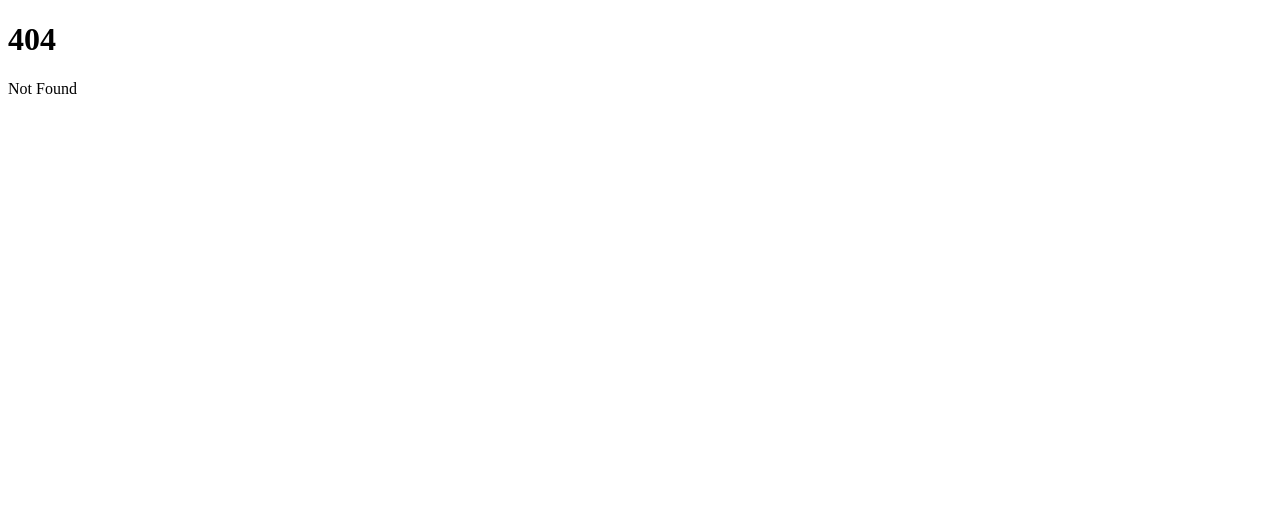
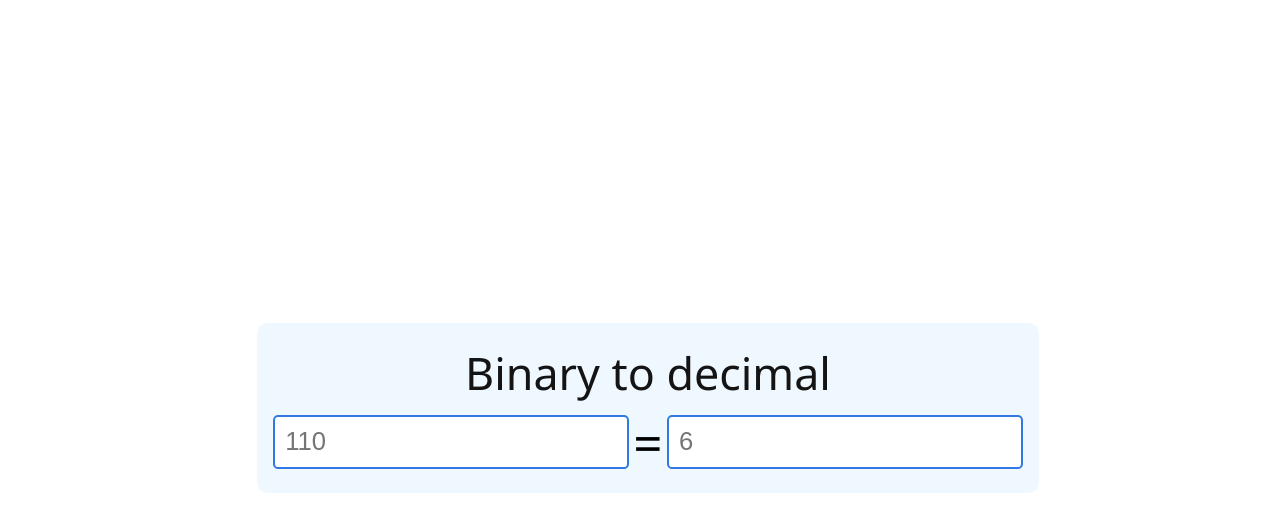
Before and after one commit to shikitsun/tier-1-svelte, a SvelteKit app: page /bin2dec in a window 1280 px wide. Before the commit this address had no page. Shown: the top 532 px of the page. Built offline with nearby package versions, Linux system fonts and the light colour scheme.

Commit message:
init: bin2dec

```diff
--- /dev/null
+++ b/src/lib/bin2dec.js
@@ -0,0 +1,27 @@
+/**
+ * Converts passed binary into decimal and returns it
+ * @param {string} val binary value to convert into decimal
+ * @returns {number} binary in decimal presentation
+ */
+export const toDecimal = (val) =>
+  val
+    .split('')
+    .map(Number)
+    .reverse()
+    .reduce((acc, cur, idx) => acc + cur * Math.pow(2, idx), 0);
+
+/**
+ * Converts passed decimal into binary and returns it
+ * @param {string} val decimal value to convert into binary
+ * @returns {string} decimal in binary presentation
+ */
+export const toBinary = (val) => {
+  if (!val) return val;
+  let result = '';
+  let curr = +val;
+  while (curr) {
+    result = `${curr & 1}${result}`;
+    curr = curr >> 1;
+  }
+  return result;
+};
--- a/src/routes/+page.svelte
+++ /dev/null
@@ -1,2 +0,0 @@
-<h1>Welcome to SvelteKit</h1>
-<p>Visit <a href="https://kit.svelte.dev">kit.svelte.dev</a> to read the documentation</p>
--- /dev/null
+++ b/src/routes/bin2dec/+page.svelte
@@ -0,0 +1,149 @@
+<script context="module">
+  export const patterns = Object.freeze({
+    bin: '[01]*[,.]{0,1}[01]*',
+    dec: '\\d*[,.]{0,1}\\d*'
+  });
+</script>
+
+<script>
+  import { toBinary, toDecimal } from '$lib/bin2dec';
+
+  /**
+   * Binary digits
+   * @type {null | string}
+   */
+  let binary = null;
+  /**
+   * Decimal digits
+   * @type {null | string}
+   */
+  let decimal = null;
+
+  /**
+   * Fired when binary input changed
+   * @param {Event & { currentTarget: EventTarget & HTMLInputElement }} ev
+   */
+  function binaryChanged(ev) {
+    const binary = ev.currentTarget.value ?? '';
+    const sep = binary.indexOf('.') === -1 ? ',' : '.';
+    decimal = `${binary
+      .replace(/(e\+\d+){0,1}/gm, '')
+      .split(sep)
+      .map((bin) => toDecimal(bin))
+      .join(sep)}`;
+  }
+
+  /**
+   * Fired when decimal input changed
+   * @param {Event & { currentTarget: EventTarget & HTMLInputElement }} ev
+   */
+  function decimalChanged(ev) {
+    const decimal = ev.currentTarget.value ?? '';
+    const sep = decimal.indexOf('.') === -1 ? ',' : '.';
+    binary = `${decimal
+      .replace(/(e\+\d+){0,1}/gm, '')
+      .split(sep)
+      .map((dec) => toBinary(dec))
+      .join(sep)}`;
+  }
+</script>
+
+<div class="app">
+  <div class="container">
+    <h1>Binary to decimal</h1>
+    <div class="inputs">
+      <input
+        bind:value={binary}
+        on:input={binaryChanged}
+        type="text"
+        inputmode="numeric"
+        pattern={patterns.bin}
+        placeholder="110"
+      />
+      <span>=</span>
+      <input
+        bind:value={decimal}
+        on:input={decimalChanged}
+        type="text"
+        inputmode="decimal"
+        pattern={patterns.dec}
+        placeholder="6"
+      />
+    </div>
+  </div>
+</div>
+
+<style>
+  :root {
+    --invalid-color: rgb(160, 50, 50);
+    --primary-color: rgb(49, 120, 226);
+  }
+
+  :global(body) {
+    font-family: 'Segoe UI', Tahoma, Geneva, Verdana, sans-serif;
+  }
+
+  .app {
+    width: 100vw;
+    height: 100vh;
+  }
+
+  .app,
+  .container {
+    display: flex;
+    align-items: center;
+    justify-content: center;
+  }
+
+  .container {
+    background-color: aliceblue;
+    padding: clamp(0.4rem, 2vw, 1rem);
+    border-radius: 10px;
+    flex-direction: column;
+    gap: 0.05rem;
+  }
+
+  h1 {
+    all: unset;
+    font-size: clamp(2rem, 3.5vmax, 3.5rem);
+    line-height: 1.5;
+    font-weight: 500;
+    color: rgb(20, 20, 20);
+  }
+
+  .inputs {
+    display: flex;
+    align-items: center;
+    gap: 0.25rem;
+    font-size: clamp(1rem, 4vmax, 4rem);
+  }
+
+  @media (width < 550px) {
+    .inputs {
+      flex-direction: column;
+    }
+
+    .inputs span:first-of-type {
+      display: none;
+    }
+  }
+
+  input {
+    font-size: clamp(1rem, 2vmax, 2rem);
+    line-height: 0.5;
+    padding: 0.4em;
+    border: 0.09em solid var(--primary-color);
+    outline: none;
+    border-radius: 0.2em;
+    color: rgb(50, 50, 50);
+  }
+
+  input:focus-visible {
+    outline: 1px solid var(--primary-color);
+  }
+
+  input:invalid {
+    border-color: var(--invalid-color);
+    outline-color: var(--invalid-color);
+  }
+</style>
```
Also changed, not shown: 1 other file (tests, documents, lock files or other folders).
